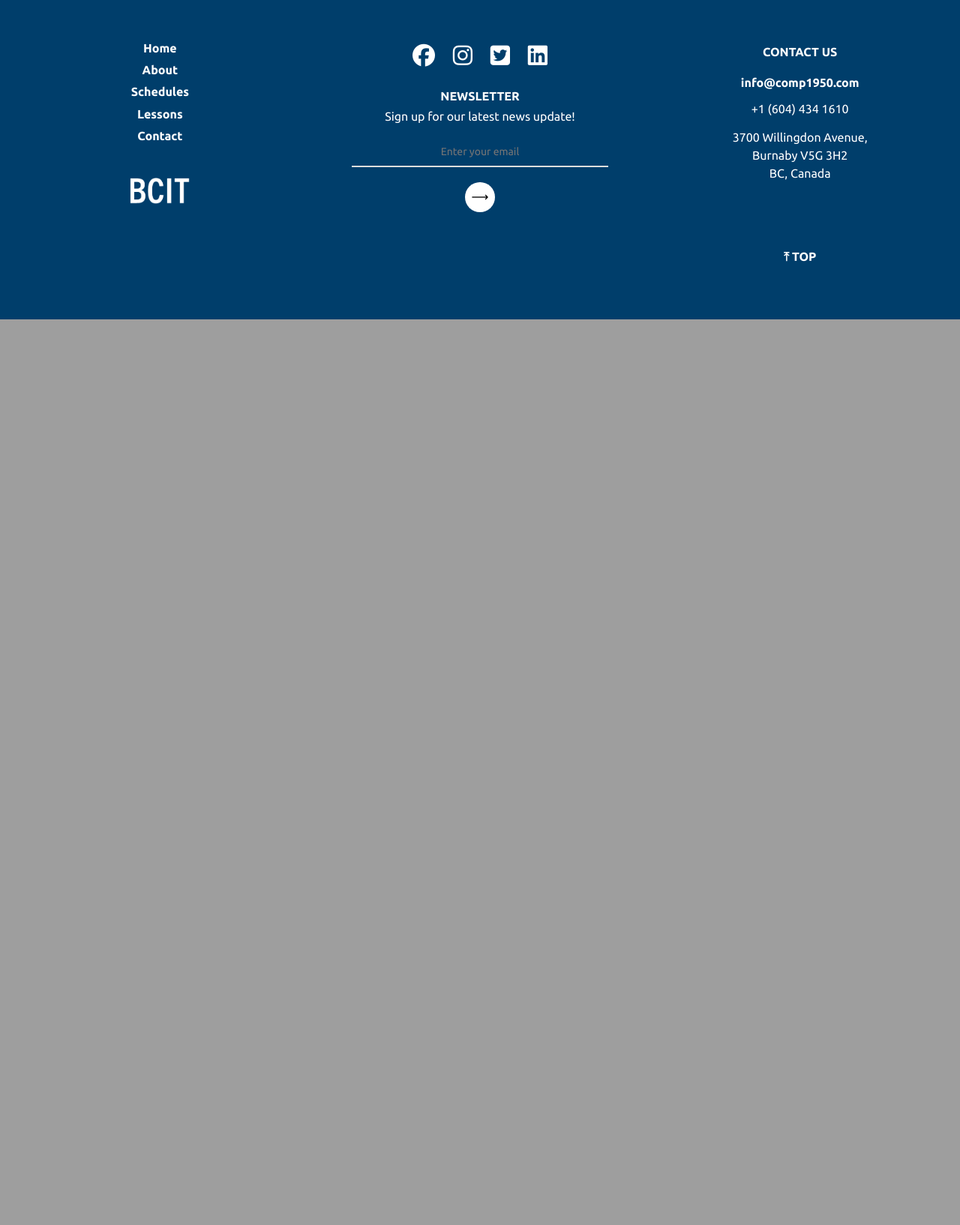
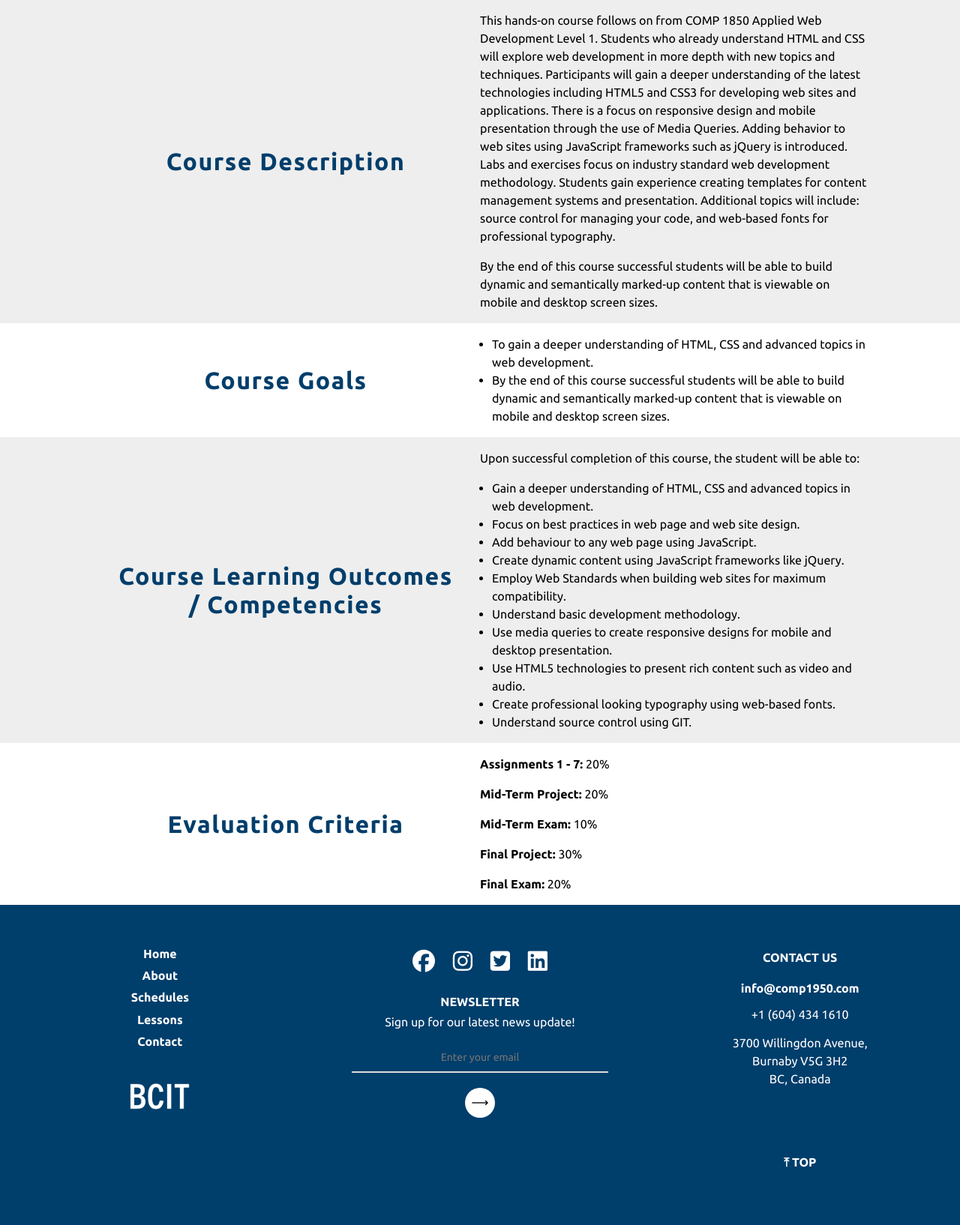
Before and after one commit to laurenthiasherly/1950-final, a PHP site: page /about.php in a window 1280 px wide. Shown: the part 626-2260 px from the top of the page at 75% size. Before the commit the page ends 1052 px from the top, so only its background shows below. Run offline with PHP 8.4, Linux system fonts and the light colour scheme; style sheets or scripts are compiled from the project's sources; some libraries are stand-ins or nearby versions.

Commit message:
Added banner and content for About page.  Added banner for Lessons page. (banners use the same styles as the Schedule page, but with different photo images.)

```diff
--- a/about.php
+++ b/about.php
@@ -2,8 +2,85 @@
 <?php include("nav.php") ?>
 
 	<main>
-		<div id="indexBanner">
+		<div id="aboutBanner" class="banner">
+			<div class="banner-overlay">
+				<h1>Course Outline</h1>
+			</div>
+		</div>
 
+		<div class="about">
+			<div>
+				<section>
+					<div>
+						<h1>COMP 1950</h1>
+					</div>
+					<div>
+						<p><strong>Prerequisites:</strong> COMP 1850 or equivalent HTML5 and CSS3 knowledge.</p>
+						<p><strong>Start Dates:</strong> September 10, September 12, and October 28 (6 week accellerated course.)</p>
+						<p><strong>Total Class Hours:</strong> 36</p>
+					</div>
+				</section>
+			</div>
+			<div>
+				<section>
+					<div>
+						<h1>Course Description</h1>
+					</div>
+					<div>
+						<p>This hands-on course follows on from COMP 1850 Applied Web Development Level 1. Students who already understand HTML and CSS will explore web development in more depth with new topics and techniques. Participants will gain a deeper understanding of the latest technologies including HTML5 and CSS3 for developing web sites and applications. There is a focus on responsive design and mobile presentation through the use of Media Queries. Adding behavior to web sites using JavaScript frameworks such as jQuery is introduced. Labs and exercises focus on industry standard web development methodology. Students gain experience creating templates for content management systems and presentation. Additional topics will include: source control for managing your code, and web-based fonts for professional typography.</p>
+						<p>By the end of this course successful students will be able to build dynamic and semantically marked-up content that is viewable on mobile and desktop screen sizes.</p>
+					</div>
+				</section>
+			</div>
+			<div>
+				<section>
+					<div>
+						<h1>Course Goals</h1>
+					</div>
+					<div>
+						<ul>
+							<li>To gain a deeper understanding of HTML, CSS and advanced topics in web development.</li>
+							<li>By the end of this course successful students will be able to build dynamic and semantically marked-up content that is viewable on mobile and desktop screen sizes.</li>
+						</ul>
+					</div>
+				</section>
+			</div>
+			<div>
+				<section>
+					<div>
+						<h1>Course Learning Outcomes / Competencies</h1>
+					</div>
+					<div>
+						<p>Upon successful completion of this course, the student will be able to:</p>
+						<ul>
+							<li>Gain a deeper understanding of HTML, CSS and advanced topics in web development.</li>
+							<li>Focus on best practices in web page and web site design.</li>
+							<li>Add behaviour to any web page using JavaScript.</li>
+							<li>Create dynamic content using JavaScript frameworks like jQuery.</li>
+							<li>Employ Web Standards when building web sites for maximum compatibility.</li>
+							<li>Understand basic development methodology.</li>
+							<li>Use media queries to create responsive designs for mobile and desktop presentation.</li>
+							<li>Use HTML5 technologies to present rich content such as video and audio.</li>
+							<li>Create professional looking typography using web-based fonts.</li>
+							<li>Understand source control using GIT.</li>
+						</ul>
+					</div>
+				</section>
+			</div>
+			<div>
+				<section class="center-on-narrow">
+					<div>
+						<h1>Evaluation Criteria</h1>
+					</div>
+					<div>
+						<p><strong>Assignments 1 - 7:</strong> 20%</p>
+						<p><strong>Mid-Term Project:</strong> 20%</p>
+						<p><strong>Mid-Term Exam:</strong> 10%</p>
+						<p><strong>Final Project:</strong> 30%</p>
+						<p><strong>Final Exam:</strong> 20%</p>
+					</div>
+				</section>
+			</div>
 		</div>
 	</main>
 
--- a/scss/_about.scss
+++ b/scss/_about.scss
@@ -0,0 +1,89 @@
+
+/* ====== ABOUT ====== */
+
+.about{
+
+    > div{
+        &:nth-child(2n){
+            background-color: $semi-light;
+        }
+    }
+
+    section{
+        margin: 0 auto;
+        max-width: $max-width;
+        min-width: $min-width;
+        padding: 0 2em;
+        display: flex;
+        justify-content: space-between;
+
+        div{
+            &:first-child{
+                width: 45%;
+                margin: auto;
+            }
+            &:last-child{
+                width: 50%;
+            }
+        }
+
+        h1 {
+            @include text-center;
+            font-size: 2em;
+            color: $dark;
+            letter-spacing: 1.5px;
+        }
+
+        p, li{
+            line-height: 1.5;
+        }
+
+        ul{
+            padding-left: 1em;
+        }
+
+    }
+
+    @media (max-width: $medium) {
+        margin-top: 2em;
+        margin-bottom: 2em;
+
+        > div{
+            &:nth-child(2n){
+                background-color: $light;
+            }
+        }
+
+        section {
+            display: block;
+
+            div{
+                &:first-child{
+                    width: 100%;
+                    padding-top: 1em;
+                    border-top: 1px solid $semi-light2;
+                }
+                &:last-child{
+                    width: 100%;
+                }
+            }
+        }
+
+        > div:last-child section div:last-child {
+            border-bottom: 1px solid $semi-light2;
+        }
+
+        .center-on-narrow {
+            @include text-center;
+        }
+
+    }
+
+    @media (max-width: $mobile) {
+
+        section {
+            padding: 0 1em;
+        }
+    }
+
+}
```
Also changed, not shown: lessons.php (+7 -1 lines).
